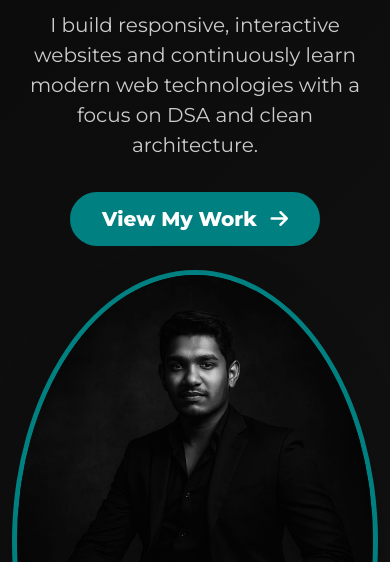
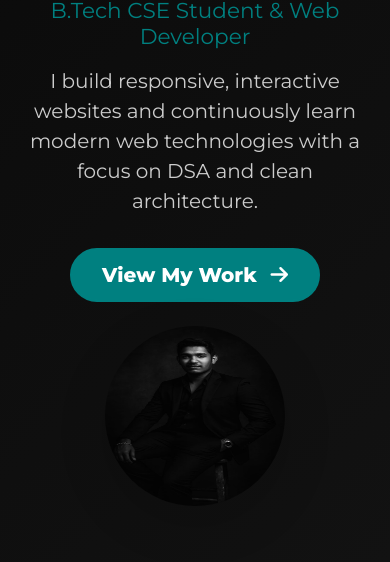
Before and after one commit to rajeswari-industries/portfolio, a plain HTML site: page index.html in a window 390 px wide. Shown: the part 282-844 px from the top of the page. Drawn offline with nearby package versions, Linux system fonts and the light colour scheme.

Commit message:
Update style.css

```diff
--- a/style.css
+++ b/style.css
@@ -1,21 +1,20 @@
 @import url('https://fonts.googleapis.com/css2?family=Playfair+Display:wght@700&family=Montserrat:wght@400;600;800&display=swap');
 
-/* ===== 0. Global Setup & Variables (Black, Teal, Gold, Silver) ===== */
 :root {
     --color-bg-black: #121212;
-    /* Deep Black Background */
+
     --color-bg-card: #1E1E1E;
-    /* Slightly Lighter Black/Dark Grey for Cards */
+
     --color-teal: #008080;
-    /* Primary Accent Color (Deep Teal) */
+
     --color-gold: #FFD700;
-    /* Secondary Accent (Subtle Gold) */
+
     --color-silver: #CCCCCC;
-    /* Light Text Color */
+
     --color-white: #FFFFFF;
 
     --font-family-header: 'Playfair Display', serif;
-    /* Elegant Header Font */
+
     --font-family-body: 'Montserrat', sans-serif;
 
     --shadow-teal-glow: 0 0 10px rgba(0, 128, 128, 0.7);
@@ -38,7 +37,6 @@ body {
     cursor: none;
 }
 
-/* Helper Text Classes */
 .text-teal {
     color: var(--color-teal) !important;
 }
@@ -51,8 +49,6 @@ body {
     color: var(--color-silver) !important;
 }
 
-/* ===== 1. Custom Cursor Styling (Adapted for new palette) ===== */
-/* Ensure the cursor colors avoid purple */
 .cursor,
 .cursor-follower {
     position: fixed;
@@ -91,7 +87,6 @@ body {
 }
 
 
-/* ===== 2. Navbar Styling ===== */
 .navbar {
     background-color: rgba(18, 18, 18, 0.95) !important;
     backdrop-filter: blur(5px);
@@ -114,14 +109,12 @@ body {
     transition: color 0.3s ease;
 }
 
-/* Teal Hover/Active State */
 .navbar-nav .nav-link:hover,
 .navbar-nav .nav-link.active {
     color: var(--color-teal) !important;
     text-shadow: 0 0 5px rgba(0, 128, 128, 0.8);
 }
 
-/* Gold Underline Effect */
 .navbar-nav .nav-link::after {
     content: '';
     position: absolute;
@@ -139,9 +132,6 @@ body {
     width: 60%;
 }
 
-/* ===== 3. Section & Component Styling (Animations added via CSS transitions) ===== */
-
-/* Home Section */
 #home {
     min-height: 100vh;
     padding-top: 120px;
@@ -160,21 +150,26 @@ body {
     font-weight: 600;
 }
 
+/* Profile Image Adjusted */
 .profile-img {
-    border: 5px solid var(--color-teal);
-    box-shadow: 0 0 20px rgba(0, 128, 128, 0.5);
-    transition: transform 0.5s ease, box-shadow 0.5s ease;
+    width: 250px;
+    /* reduced size */
+    height: 250px;
+    /* maintain square/circle */
+    max-width: 80%;
+    /* responsive */
+    border: 4px solid var(--electric-blue);
+    box-shadow: 0 0 20px var(--electric-blue);
+    transition: transform 0.5s ease, box-shadow 0.5s ease, border-color 0.5s ease;
 }
 
 .profile-img:hover {
     transform: scale(1.05);
-    border-color: var(--color-gold);
-    box-shadow: 0 0 30px rgba(255, 215, 0, 0.7);
+    border-color: var(--cyber-pink);
+    box-shadow: 0 0 25px var(--cyber-pink), 0 0 35px var(--neon-purple);
 }
 
-/* Buttons */
-/* Updated inline style for button in HTML to use this class:
-   change the HOME button's inline style to class="btn btn-lg mt-3 fw-bold btn-accent" */
+
 .btn-accent {
     background-color: var(--color-teal);
     color: var(--color-white);
@@ -193,7 +188,6 @@ body {
     transform: translateY(-3px) scale(1.02);
 }
 
-/* Projects Section */
 #projects {
     background-color: var(--color-bg-black);
 }
@@ -245,10 +239,9 @@ body {
     color: var(--color-bg-black);
 }
 
-/* About & Skills (Light Sections) */
 #about,
 #skills {
-    /* Removed old style to use the dark theme for consistency and luxury feel */
+
     background-color: var(--color-bg-card);
     color: var(--color-silver);
 }
@@ -258,7 +251,6 @@ body {
     color: var(--color-gold);
 }
 
-/* Skills Badges */
 .skill-badge {
     display: inline-flex;
     align-items: center;
@@ -289,7 +281,6 @@ body {
     color: var(--color-bg-black);
 }
 
-/* Contact Section */
 #contact {
     background-color: #0A0A0A;
     border-top: 1px solid var(--color-gold);
@@ -322,14 +313,12 @@ body {
     color: var(--color-teal);
 }
 
-/* Footer */
 footer {
     background: var(--color-bg-black);
     color: var(--color-silver);
     border-top: 1px solid var(--color-teal);
 }
 
-/* Mobile adjustments */
 @media(max-width:768px) {
     .navbar-brand {
         font-size: 1.5rem;
@@ -352,11 +341,14 @@ footer {
         transform: none;
         box-shadow: 0 5px 15px rgba(0, 0, 0, 0.4);
     }
+
+    .profile-img {
+        width: 180px;
+        height: 180px;
+    }
+
 }
 
-/* ... (existing CSS code for Luxury Deco theme) ... */
-
-/* Buttons added to CSS for consistency */
 .btn-accent {
     background-color: var(--color-teal);
     color: var(--color-white);
```
